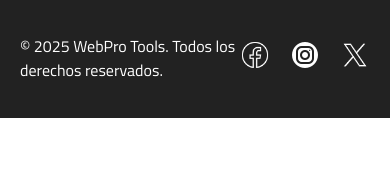
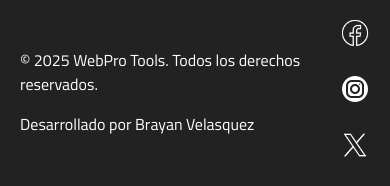
Before and after one commit to BryantGG77/WebPro-Tools, a plain HTML site: page index.html in a window 390 px wide. Shown: the part 3448-3634 px from the top of the page. Before the commit the page ends 3566 px from the top, so only its background shows below. Drawn offline with Linux system fonts and the light colour scheme.

Commit message:
responsive footer

```diff
--- a/css/index.css
+++ b/css/index.css
@@ -330,17 +330,25 @@ a {
     justify-content: space-between;
     background-color: #222222;
     padding: 20px;
+    gap: 20px;
     color: white;
 }
 
 .footer__ul {
     display: flex;
+    flex-direction: column;
     gap: 20px;
 }
 
 .footer__ul li a img {
     width: 30px;
     height: 30px;
+}
+
+@media (min-width: 480px) {
+    .footer__ul {
+        flex-direction: row;
+    }
 }
 
 @media (min-width: 768px) {
--- a/index.html
+++ b/index.html
@@ -17,7 +17,6 @@
 
     <div class="indicador__contenedor">
         <div class="indicador__scroll">
-
         </div>
     </div>
     <div id="ir_arriba_boton">
@@ -82,7 +81,10 @@
         </section>
     </main>
     <footer class="footer">
-        <p>&copy; 2025 WebPro Tools. Todos los derechos reservados.</p>
+        <section>
+            <p>&copy; 2025 WebPro Tools. Todos los derechos reservados.</p>
+            <p>Desarrollado por Brayan Velasquez</p>
+        </section>
         <ul class="footer__ul">
             <li><a href="#"><img src="./assets/facebook.png" alt="Visita nuestro perfil en Facebook"></a></li>
             <li><a href="#"><img src="./assets/instagram.png" alt="Visita nuestro perfil en Instagram"></a></li>
```
